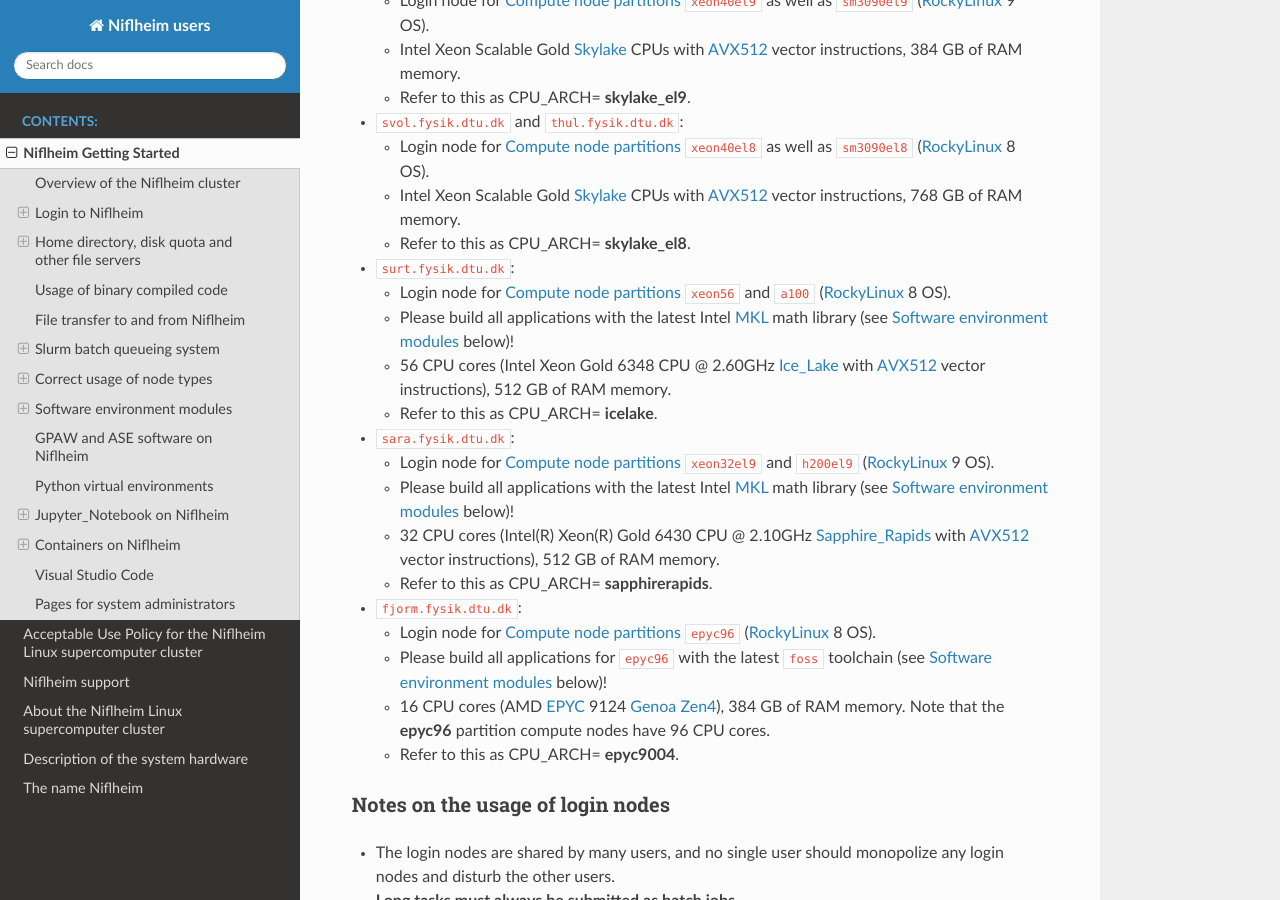
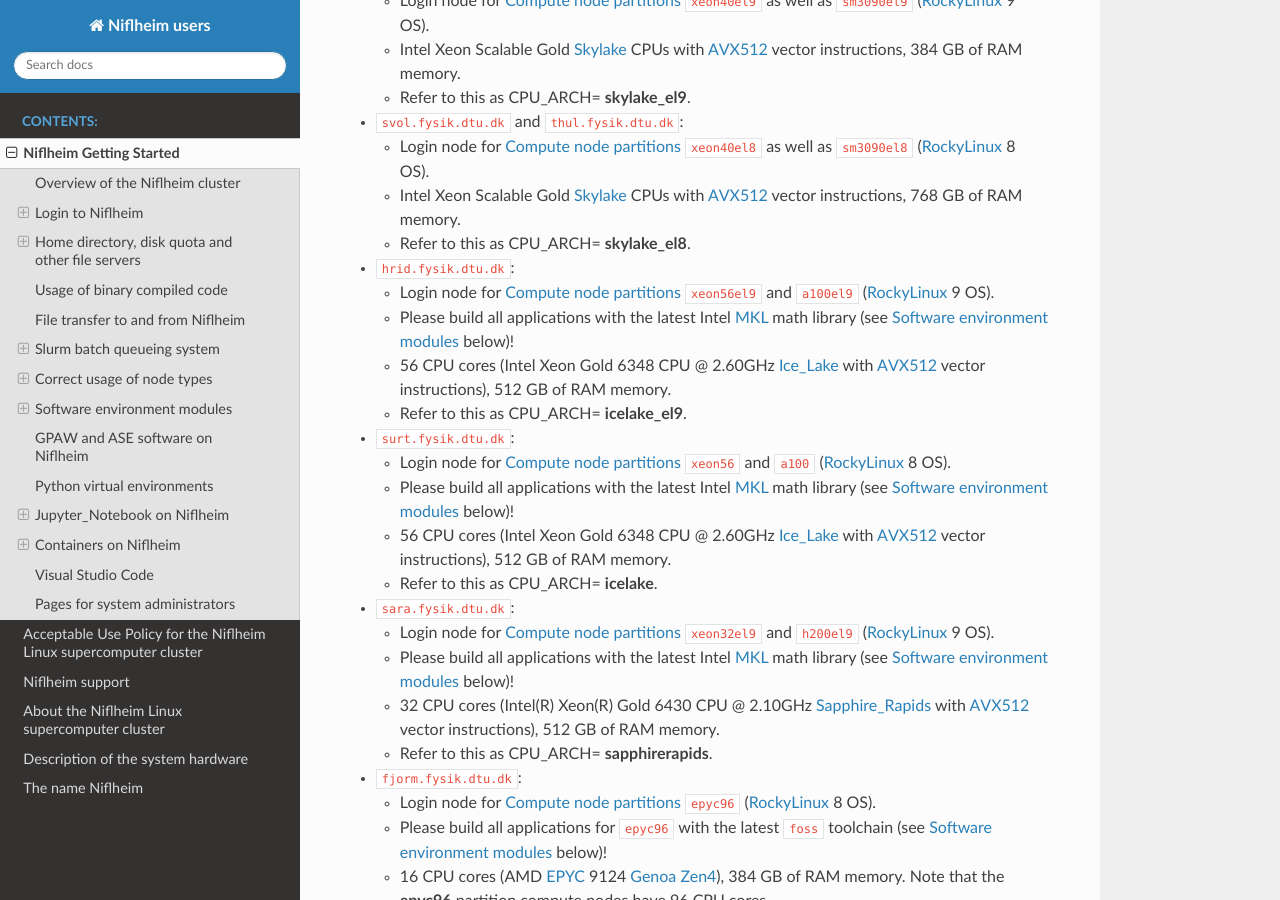
Before and after one commit to OleHolmNielsen/Niflheim_users, a Sphinx documentation site: the page built from docs/Niflheim_Getting_Started.rst, in a window 1280 px wide and 900 px high, scrolled down 912 px. Built offline with Sphinx 7.4.7 and the Read the Docs theme 3.1.0, drawn with Linux system fonts in a browser that asks for light colours; some of the changed text lies outside the part shown.

Commit message:
New login nodes

```diff
--- a/docs/Niflheim_Getting_Started.rst
+++ b/docs/Niflheim_Getting_Started.rst
@@ -60,6 +60,13 @@ Niflheim's login nodes
   * Login node for :ref:`compute_node_partitions` ``xeon40el8`` as well as ``sm3090el8`` (RockyLinux_ 8 OS).
   * Intel Xeon Scalable Gold Skylake_ CPUs with AVX512_ vector instructions, 768 GB of RAM memory.
   * Refer to this as CPU_ARCH= **skylake_el8**.
+
+* ``hrid.fysik.dtu.dk``:
+
+  * Login node for :ref:`compute_node_partitions` ``xeon56el9`` and ``a100el9`` (RockyLinux_ 9 OS).
+  * Please build all applications with the latest Intel MKL_ math library (see `Software environment modules`_ below)!
+  * 56 CPU cores (Intel Xeon Gold 6348 CPU @ 2.60GHz Ice_Lake_ with AVX512_ vector instructions), 512 GB of RAM memory.
+  * Refer to this as CPU_ARCH= **icelake_el9**.
 
 * ``surt.fysik.dtu.dk``:
 
@@ -367,6 +374,12 @@ Niflheim contains a number of node partitions with different types of CPU archit
     - 40
     - 380 GB
     - 140 GB
+  * - xeon56el9
+    - hrid
+    - Ice_Lake_
+    - 24
+    - 128 GB
+    - 32 GB
   * - xeon56
     - surt
     - Ice_Lake_
@@ -749,11 +762,13 @@ Usage of GPU compute nodes
 --------------------------
 
 Please do not use the GPU partitions unless your group has been authorized to use GPUs.
-The appropriate Login_nodes_ (RockyLinux_ 8) for GPU partitions are:
+The appropriate Login_nodes_ (RockyLinux_ 8 or 9) for GPU partitions are:
 
-* Partition ``sm3090el8``: **thul** (Skylake_ CPU)
-* Partition ``a100``: **surt** (Ice_Lake_ CPU)
-* Partition ``h200``: **sara** (Sapphire_Rapids_ CPU)
+* Partition ``sm3090el8``: **thul** (EL8 Skylake_ CPU)
+* Partition ``sm3090el9``: **vid** (EL9 Skylake_ CPU)
+* Partition ``a100``: **surt** (EL8 Ice_Lake_ CPU)
+* Partition ``a100el9``: **hrid** (EL9 Ice_Lake_ CPU)
+* Partition ``h200el9``: **sara** (EL9 Sapphire_Rapids_ CPU)
 
 **Notice:** The partition ``sm3090_devel`` with only 1 node is dedicated to software development and brief testing of GPU jobs.
 Please do not use more than 2 GPUs per job.
```
